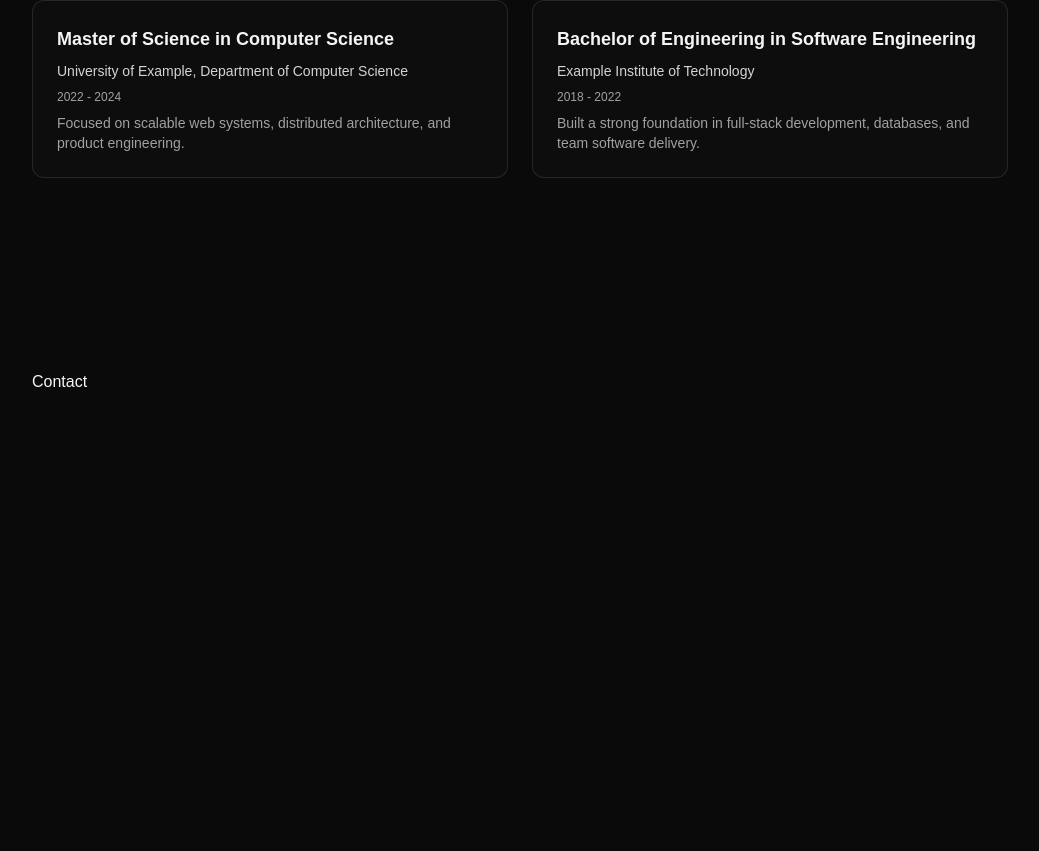
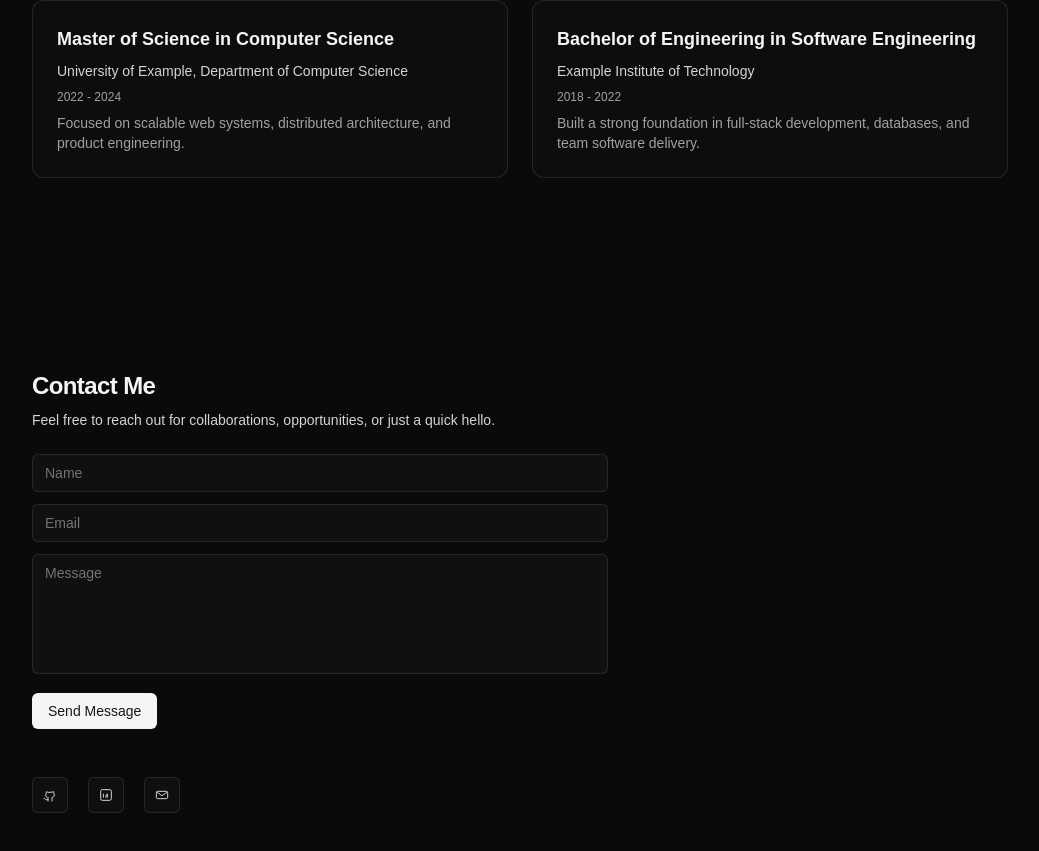
Before and after one commit to lllLucario/yuxuan-portfolio, a Next.js app: page / in a window 1280 px wide. Shown: the part 2164-3015 px from the top of the page, without its empty margins (120-1159 px from the left). Before the commit the page ends 2654 px from the top, so only its background shows below. Built offline with nearby package versions, Linux system fonts and the light colour scheme.

Commit message:
Add contact section to homepage with form for user inquiries and social media links

```diff
--- a/app/page.tsx
+++ b/app/page.tsx
@@ -108,7 +108,82 @@ export default function Home() {
 
       <Section id="contact">
         <Container>
-          <div>Contact</div>
+          <div className="space-y-6">
+            <div className="space-y-2">
+              <h2 className="text-2xl font-semibold tracking-tight text-neutral-100">Contact Me</h2>
+              <p className="text-sm text-neutral-300">
+                Feel free to reach out for collaborations, opportunities, or just a quick hello.
+              </p>
+            </div>
+
+            <form className="max-w-xl space-y-3">
+              <input
+                type="text"
+                name="name"
+                placeholder="Name"
+                className="w-full rounded-md border border-white/10 bg-neutral-900/50 px-3 py-2 text-sm text-neutral-100 placeholder:text-neutral-500 transition-colors duration-150 hover:border-white/20 focus:border-white/30 focus:ring-1 focus:ring-white/20 focus:outline-none"
+              />
+              <input
+                type="email"
+                name="email"
+                placeholder="Email"
+                className="w-full rounded-md border border-white/10 bg-neutral-900/50 px-3 py-2 text-sm text-neutral-100 placeholder:text-neutral-500 transition-colors duration-150 hover:border-white/20 focus:border-white/30 focus:ring-1 focus:ring-white/20 focus:outline-none"
+              />
+              <textarea
+                name="message"
+                placeholder="Message"
+                rows={5}
+                className="min-h-[120px] w-full resize-none rounded-md border border-white/10 bg-neutral-900/50 px-3 py-2 text-sm text-neutral-100 placeholder:text-neutral-500 transition-colors duration-150 hover:border-white/20 focus:border-white/30 focus:ring-1 focus:ring-white/20 focus:outline-none"
+              />
+              <button
+                type="button"
+                className="rounded-md bg-neutral-100 px-4 py-2 text-sm font-medium text-neutral-900 transition hover:bg-neutral-200 active:scale-[0.99]"
+              >
+                Send Message
+              </button>
+            </form>
+
+            <div className="flex items-center gap-5 pt-6">
+              <a
+                href="https://github.com/lllLucario"
+                target="_blank"
+                rel="noreferrer noopener"
+                aria-label="GitHub"
+                className="inline-flex h-9 w-9 items-center justify-center rounded-md border border-white/10 bg-neutral-900/40 text-neutral-300 transition-all duration-150 hover:border-white/20 hover:bg-neutral-900/70 hover:text-neutral-100 focus:outline-none focus-visible:ring-1 focus-visible:ring-white/30 active:scale-[0.97]"
+              >
+                <svg viewBox="0 0 24 24" className="h-4 w-4" fill="none" stroke="currentColor">
+                  <path
+                    d="M9 19c-4 1.2-4-2-6-2m12 4v-3.1c0-.9.1-1.4-.4-2c1.8-.2 3.9-.9 3.9-4.1 0-.9-.3-1.7-.9-2.3.1-.3.4-1.2-.1-2.5 0 0-.8-.3-2.6 1A8.9 8.9 0 0012 7.8c-.9 0-1.9.1-2.8.4-1.8-1.3-2.6-1-2.6-1-.5 1.3-.2 2.2-.1 2.5-.6.6-.9 1.4-.9 2.3 0 3.2 2.1 3.9 3.9 4.1-.5.6-.5 1.2-.5 2V21"
+                    strokeWidth="1.5"
+                    strokeLinecap="round"
+                    strokeLinejoin="round"
+                  />
+                </svg>
+              </a>
+              <a
+                href="https://www.linkedin.com"
+                target="_blank"
+                rel="noreferrer noopener"
+                aria-label="LinkedIn"
+                className="inline-flex h-9 w-9 items-center justify-center rounded-md border border-white/10 bg-neutral-900/40 text-neutral-300 transition-all duration-150 hover:border-white/20 hover:bg-neutral-900/70 hover:text-neutral-100 focus:outline-none focus-visible:ring-1 focus-visible:ring-white/30 active:scale-[0.97]"
+              >
+                <svg viewBox="0 0 24 24" className="h-4 w-4" fill="none" stroke="currentColor">
+                  <rect x="4" y="4" width="16" height="16" rx="2.5" strokeWidth="1.5" />
+                  <path d="M8 10v6M8 8h.01M12 16v-3.3c0-1.6 2-1.8 2 0V16m0-2.6V10" strokeWidth="1.5" />
+                </svg>
+              </a>
+              <a
+                href="mailto:placeholder@example.com"
+                aria-label="Email"
+                className="inline-flex h-9 w-9 items-center justify-center rounded-md border border-white/10 bg-neutral-900/40 text-neutral-300 transition-all duration-150 hover:border-white/20 hover:bg-neutral-900/70 hover:text-neutral-100 focus:outline-none focus-visible:ring-1 focus-visible:ring-white/30 active:scale-[0.97]"
+              >
+                <svg viewBox="0 0 24 24" className="h-4 w-4" fill="none" stroke="currentColor">
+                  <rect x="3.5" y="6.5" width="17" height="11" rx="2" strokeWidth="1.5" />
+                  <path d="M4.5 8l7.5 5l7.5-5" strokeWidth="1.5" strokeLinecap="round" />
+                </svg>
+              </a>
+            </div>
+          </div>
         </Container>
       </Section>
     </main>
```
